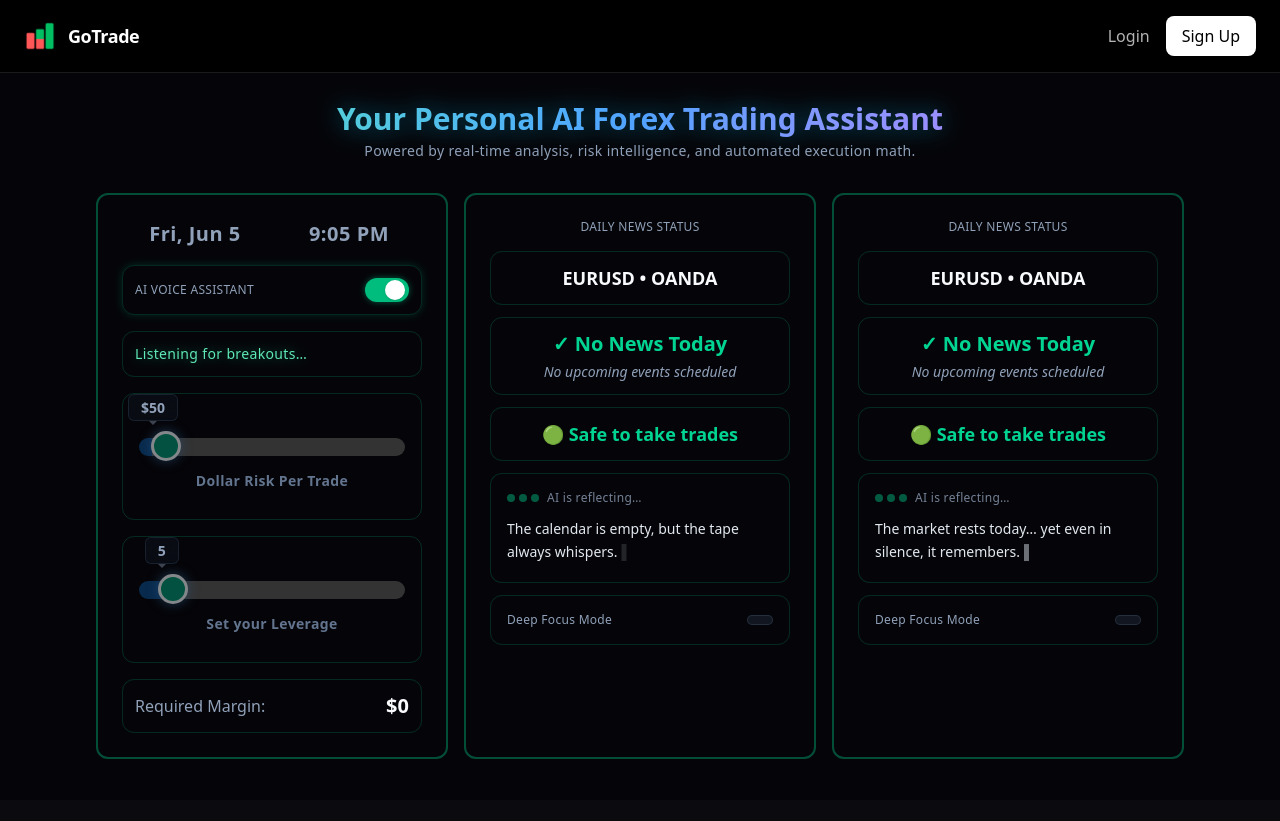
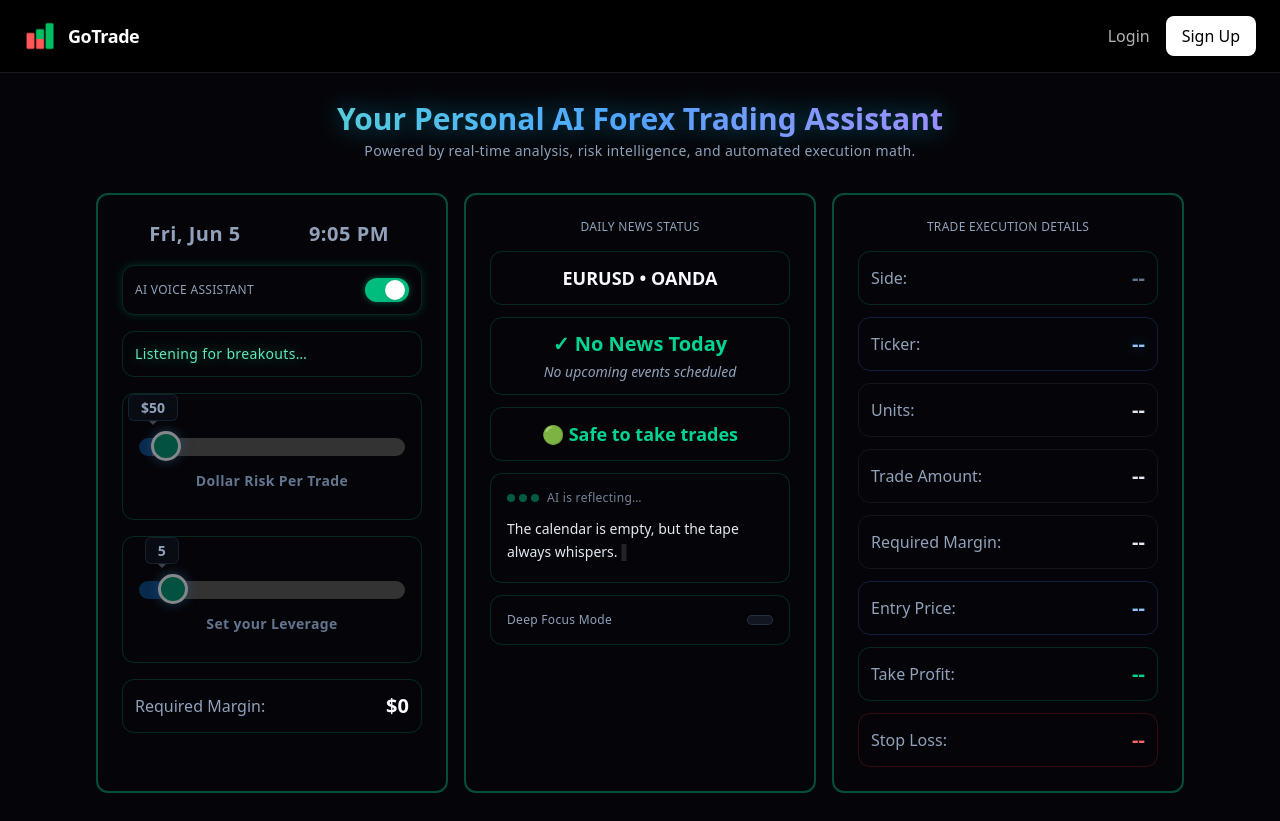
Before and after one commit to intradayray-maker/gotrade, a Next.js app: page /dashboard in a window 1280 px wide. Before the commit the page ends 800 px from the top, so only its background shows below. Built offline with nearby package versions, Linux system fonts and the light colour scheme; no server answers.

Commit message:
sdcsdfsadc

```diff
--- a/app/dashboard/tools/ForexTradeOutputCard.tsx
+++ b/app/dashboard/tools/ForexTradeOutputCard.tsx
@@ -1,263 +1,399 @@
-// app/dashboard/tools/ForexNewsCard.tsx
+// app/dashboard/tools/ForexTradeOutputCard.tsx
 
 "use client";
 
-import { useEffect, useState } from "react";
+import { useEffect, useRef, useState } from "react";
 import GTCard from "@/components/ui/GTCard";
-import GTSlider from "@/app/components/ui/GTSlider";
 
-import { getRandomMessage } from "./Ai_Text";
-import { setMusicEnabled, setMusicVolume } from "./Ai_AudioManager";
+import {
+  useTradeStore,
+  TradeStore,
+  Trade,
+} from "./useTradeStore";
 
-import { useTradeStore, TradeStore } from "./useTradeStore";
 import { useTradePolling } from "./useTradePolling";
 
 // ------------------------------------------------------------
-// TYPING EFFECT
+// AI PULSE STYLES
 // ------------------------------------------------------------
-function useTypingEffect(text: string, speed = 35, delay = 600) {
-  const [displayed, setDisplayed] = useState("");
-  const [done, setDone] = useState(false);
-
-  useEffect(() => {
-    setDisplayed("");
-    setDone(false);
-
-    let i = 0;
-
-    const start = setTimeout(() => {
-      const tick = () => {
-        setDisplayed(text.slice(0, i));
-        i++;
-        if (i <= text.length) {
-          setTimeout(tick, speed);
-        } else {
-          setDone(true);
-        }
-      };
-      tick();
-    }, delay);
-
-    return () => clearTimeout(start);
-  }, [text, speed, delay]);
-
-  return { displayed, done };
+const pulseStyles = `
+@keyframes pulse-blue {
+  0% { box-shadow: 0 0 0px rgba(0,150,255,0.25); }
+  50% { box-shadow: 0 0 18px rgba(0,150,255,0.55); }
+  100% { box-shadow: 0 0 0px rgba(0,150,255,0.25); }
 }
 
-export default function ForexNewsCard() {
+@keyframes pulse-red {
+  0% { box-shadow: 0 0 0px rgba(255,0,0,0.25); }
+  50% { box-shadow: 0 0 18px rgba(255,0,0,0.55); }
+  100% { box-shadow: 0 0 0px rgba(255,0,0,0.25); }
+}
+
+.ai-pulse-blue {
+  animation: pulse-blue 3.2s ease-in-out infinite;
+  border-color: rgba(0,150,255,0.45) !important;
+}
+
+.ai-pulse-red {
+  animation: pulse-red 3.2s ease-in-out infinite;
+  border-color: rgba(255,0,0,0.45) !important;
+}
+`;
+
+if (typeof document !== "undefined") {
+  const styleTag = document.createElement("style");
+  styleTag.innerHTML = pulseStyles;
+  document.head.appendChild(styleTag);
+}
+
+// ------------------------------------------------------------
+// TYPES
+// ------------------------------------------------------------
+type Derived = {
+  units: number;
+  position_value: number;
+  required_margin: number;
+};
+
+// ------------------------------------------------------------
+// COMPONENT
+// ------------------------------------------------------------
+export default function ForexTradeOutputCard() {
   // Start shared polling once
   useTradePolling();
 
   // Typed Zustand selector
-  const trade = useTradeStore((s: TradeStore) => s.trade);
+  const tradeFromStore = useTradeStore((s: TradeStore) => s.trade);
 
-  const [nextNewsTime, setNextNewsTime] = useState("None");
-  const [newsToday, setNewsToday] = useState(false);
-  const [windowActive, setWindowActive] = useState(false);
-  const [countdown, setCountdown] = useState(0);
+  const [trade, setTrade] = useState<Trade>({
+    ticker: "",
+    side: "",
+    entry: 0,
+    tp: 0,
+    stop: 0,
+    timestamp: "",
+  });
 
-  const [aiMessage] = useState(getRandomMessage());
-  const { displayed, done } = useTypingEffect(aiMessage, 28, 600);
+  const [derived, setDerived] = useState<Derived>({
+    units: 0,
+    position_value: 0,
+    required_margin: 0,
+  });
 
-  const [musicEnabledState, setMusicEnabledState] = useState(false);
-  const [musicVolumeState, setMusicVolumeState] = useState(0.25);
+  const [leverage, setLeverage] = useState<number>(1);
+  const [marginFromAi, setMarginFromAi] = useState<number>(0);
 
-  // Load music settings
+  const [animTrade, setAnimTrade] = useState(trade);
+  const [animDerived, setAnimDerived] = useState(derived);
+
+  const prevTrade = useRef(trade);
+  const prevDerived = useRef(derived);
+
+  const [flash, setFlash] = useState("");
+
+  const lastTimestampRef = useRef<string | null>(null);
+  const lastTradeRef = useRef<Trade | null>(null);
+
+  const isSameTrade = (a: Trade | null, b: Trade) =>
+    a &&
+    a.ticker === b.ticker &&
+    a.side === b.side &&
+    a.entry === b.entry &&
+    a.stop === b.stop &&
+    a.tp === b.tp;
+
+  const fmtInt = (n: number) => Math.round(n).toLocaleString("en-US");
+
+  const fmtPrice = (n: number, decimals = 5) =>
+    n.toLocaleString("en-US", {
+      minimumFractionDigits: decimals,
+      maximumFractionDigits: decimals,
+    });
+
+  // ------------------------------------------------------------
+  // COPY BUTTON
+  // ------------------------------------------------------------
+  const CopyBtn = ({ val }: { val: number }) => {
+    const [copied, setCopied] = useState(false);
+
+    const handleCopy = async () => {
+      await navigator.clipboard.writeText(String(val));
+      setCopied(true);
+      setTimeout(() => setCopied(false), 1200);
+    };
+
+    return (
+      <button
+        onClick={handleCopy}
+        className={`
+          relative ml-2 rounded-md px-2 py-1 text-xs font-medium transition-all
+          ${
+            copied
+              ? "text-emerald-300 drop-shadow-[0_0_6px_rgba(0,255,0,0.45)] scale-105"
+              : "text-slate-300 bg-slate-700/40 hover:bg-slate-600/40 hover:text-white"
+          }
+        `}
+      >
+        {copied ? "✓ Copied!" : "Copy"}
+
+        {copied && (
+          <span className="absolute inset-0 rounded-md bg-emerald-400/20 animate-ping"></span>
+        )}
+      </button>
+    );
+  };
+
+  // ------------------------------------------------------------
+  // LOAD LEVERAGE + MARGIN FROM AI CARD
+  // ------------------------------------------------------------
   useEffect(() => {
-    const savedVol = localStorage.getItem("ai_music_volume");
-    if (savedVol) {
-      const vol = Number(savedVol);
-      setMusicVolumeState(vol);
-      setMusicVolume(vol);
+    try {
+      const storedLev = localStorage.getItem("forex_leverage");
+      const storedMargin = localStorage.getItem("forex_required_margin");
+
+      if (storedLev) setLeverage(parseFloat(storedLev));
+      if (storedMargin) setMarginFromAi(parseFloat(storedMargin));
+    } catch {}
+  }, []);
+
+  // Sync margin every second
+  useEffect(() => {
+    const interval = setInterval(() => {
+      try {
+        const storedMargin = localStorage.getItem("forex_required_margin");
+        if (storedMargin) {
+          const m = parseFloat(storedMargin);
+          setMarginFromAi((prev) => (prev !== m ? m : prev));
+        }
+      } catch {}
+    }, 1000);
+
+    return () => clearInterval(interval);
+  }, []);
+
+  // ------------------------------------------------------------
+  // REACT TO SHARED TRADE
+  // ------------------------------------------------------------
+  useEffect(() => {
+    if (!tradeFromStore) return;
+
+    const t = tradeFromStore;
+
+    if (
+      typeof t.ticker === "string" &&
+      typeof t.side === "string" &&
+      typeof t.entry === "number" &&
+      typeof t.stop === "number" &&
+      typeof t.tp === "number"
+    ) {
+      if (isSameTrade(lastTradeRef.current, t)) return;
+
+      if (t.timestamp) lastTimestampRef.current = t.timestamp;
+
+      lastTradeRef.current = t;
+      setTrade(t);
+    }
+  }, [tradeFromStore]);
+
+  // ------------------------------------------------------------
+  // DERIVED CALCULATION
+  // ------------------------------------------------------------
+  const computeDerived = () => {
+    if (!trade.entry || marginFromAi <= 0 || leverage <= 0) {
+      return {
+        units: 0,
+        position_value: 0,
+        required_margin: marginFromAi,
+      };
     }
 
-    const savedEnabled = localStorage.getItem("ai_music_enabled");
-    if (savedEnabled === "true") {
-      setMusicEnabledState(true);
-      setMusicEnabled(true);
-    }
-  }, []);
+    const units = (marginFromAi * leverage) / trade.entry;
+    const positionValue = units * trade.entry;
 
-  const toggleMusic = () => {
-    const next = !musicEnabledState;
-    setMusicEnabledState(next);
-    setMusicEnabled(next);
+    return {
+      units,
+      position_value: positionValue,
+      required_margin: marginFromAi,
+    };
   };
 
-  const handleMusicVolume = (v: number) => {
-    const vol = v / 100;
-    setMusicVolumeState(vol);
-    setMusicVolume(vol);
+  useEffect(() => {
+    setDerived(computeDerived());
+  }, [trade, marginFromAi, leverage]);
+
+  useEffect(() => {
+    const interval = setInterval(() => {
+      setDerived(computeDerived());
+    }, 60000);
+
+    return () => clearInterval(interval);
+  }, [trade, marginFromAi, leverage]);
+
+  // ------------------------------------------------------------
+  // ANIMATION ON REAL TRADE CHANGE
+  // ------------------------------------------------------------
+  useEffect(() => {
+    const oldT = prevTrade.current;
+    const newT = trade;
+    const oldD = prevDerived.current;
+    const newD = derived;
+
+    if (newT.timestamp !== oldT.timestamp) {
+      setFlash(
+        newT.side === "long"
+          ? "flash-green"
+          : newT.side === "short"
+          ? "flash-red"
+          : ""
+      );
+
+      setTimeout(() => setFlash(""), 300);
+
+      const duration = 300;
+      const start = performance.now();
+
+      const animate = (time: number) => {
+        const progress = Math.min((time - start) / duration, 1);
+        const eased = progress * (2 - progress);
+
+        setAnimTrade({
+          ticker: newT.ticker,
+          side: newT.side,
+          entry: oldT.entry + (newT.entry - oldT.entry) * eased,
+          tp: oldT.tp + (newT.tp - oldT.tp) * eased,
+          stop: oldT.stop + (newT.stop - oldT.stop) * eased,
+          timestamp: newT.timestamp,
+        });
+
+        setAnimDerived({
+          units: oldD.units + (newD.units - oldD.units) * eased,
+          position_value:
+            oldD.position_value +
+            (newD.position_value - oldD.position_value) * eased,
+          required_margin:
+            oldD.required_margin +
+            (newD.required_margin - oldD.required_margin) * eased,
+        });
+
+        if (progress < 1) requestAnimationFrame(animate);
+      };
+
+      requestAnimationFrame(animate);
+
+      prevTrade.current = newT;
+      prevDerived.current = newD;
+    }
+  }, [trade, derived]);
+
+  // ------------------------------------------------------------
+  // SIDE COLOR
+  // ------------------------------------------------------------
+  const getSideColor = () => {
+    if (animTrade.side === "long")
+      return "text-emerald-400 drop-shadow-[0_0_6px_rgba(0,255,180,0.45)]";
+    if (animTrade.side === "short")
+      return "text-red-400 drop-shadow-[0_0_6px_rgba(255,0,0,0.45)]";
+    return "text-slate-500";
   };
 
-  // React to shared trade updates
-  useEffect(() => {
-    if (!trade) return;
-
-    setNextNewsTime(trade.next_news_time ?? "None");
-    setNewsToday(Boolean(trade.news_today));
-    setWindowActive(Boolean(trade.news_window_active));
-    setCountdown(Number(trade.news_countdown ?? 0));
-  }, [trade]);
-
-  const cleanTime = nextNewsTime.replace("Today, ", "");
-
-  const noEvents =
-    nextNewsTime === "None" ||
-    nextNewsTime === "" ||
-    nextNewsTime === null;
-
+  // ------------------------------------------------------------
+  // RENDER
+  // ------------------------------------------------------------
   return (
-    <GTCard className="flex h-full flex-col gap-4">
-
-      {/* Header */}
+    <GTCard
+      className={`
+        flex h-full flex-col gap-4 border-2 rounded-xl transition-all
+        ${animTrade.side === "long" ? "ai-pulse-blue" : ""}
+        ${animTrade.side === "short" ? "ai-pulse-red" : ""}
+      `}
+    >
       <p className="text-center text-xs uppercase tracking-wide text-slate-400">
-        Daily News Status
+        Trade Execution Details
       </p>
 
-      <div className="flex flex-1 flex-col space-y-3">
+      <div className="space-y-3">
 
-        {/* Ticker */}
-        <div className="rounded-xl border border-emerald-500/20 p-3 text-center">
-          <span className="text-lg font-semibold text-slate-50">
-            EURUSD • OANDA
+        {/* SIDE */}
+        <div
+          className={`
+            flex items-center justify-between rounded-xl border border-emerald-500/20 p-3 transition-all
+            ${flash === "flash-green" ? "bg-emerald-950/30" : ""}
+            ${flash === "flash-red" ? "bg-red-950/30" : ""}
+          `}
+        >
+          <span className="text-slate-400">Side:</span>
+          <span className={`text-xl font-semibold capitalize tabular-nums ${getSideColor()}`}>
+            {animTrade.side || "--"}
           </span>
         </div>
 
-        {/* NEWS CELL */}
-        <div className="rounded-xl border border-emerald-500/20 p-3 text-center space-y-1">
-
-          {newsToday && countdown > 0 && (
-            <>
-              <span className="block text-xl font-semibold text-red-400">
-                ⚠️ NEWS TODAY
-              </span>
-              <span className="block text-lg font-semibold text-slate-50">
-                {cleanTime} est
-              </span>
-            </>
-          )}
-
-          {newsToday && countdown === 0 && (
-            <>
-              <span className="block text-xl font-semibold text-red-400">
-                ⚠️ NEWS WAS TODAY
-              </span>
-              <span className="block text-lg font-semibold text-slate-50">
-                Occurred at {cleanTime} est
-              </span>
-              <span className="block text-sm text-red-300 italic">
-                {noEvents
-                  ? "No upcoming events scheduled"
-                  : `next event: ${nextNewsTime} est`}
-              </span>
-            </>
-          )}
-
-          {!newsToday && (
-            <>
-              <span className="block text-xl font-semibold text-emerald-400">
-                ✓ No News Today
-              </span>
-              <span className="block text-sm text-slate-400 italic">
-                {noEvents
-                  ? "No upcoming events scheduled"
-                  : `next event: ${nextNewsTime} est`}
-              </span>
-            </>
-          )}
-
+        {/* TICKER */}
+        <div className="flex items-center justify-between rounded-xl border border-blue-500/20 p-3">
+          <span className="text-slate-400">Ticker:</span>
+          <span className="text-xl font-semibold tabular-nums text-blue-300 drop-shadow-[0_0_6px_rgba(0,150,255,0.45)]">
+            {animTrade.ticker || "--"}
+          </span>
         </div>
 
-        {/* SAFE / UNSAFE */}
-        <div className="rounded-xl border border-emerald-500/20 p-3 text-center">
-          {windowActive ? (
-            <span className="block text-lg font-semibold text-red-400">
-              ⚠️ Avoid trading — news window active
-            </span>
-          ) : (
-            <span className="block text-lg font-semibold text-emerald-400">
-              🟢 Safe to take trades
-            </span>
-          )}
+        {/* UNITS */}
+        <div className="flex items-center justify-between rounded-xl border border-slate-600/20 p-3">
+          <span className="text-slate-400">Units:</span>
+          <span className="text-xl font-semibold tabular-nums text-slate-200 flex items-center">
+            {animDerived.units ? fmtInt(animDerived.units) : "--"}
+            {animDerived.units > 0 && <CopyBtn val={Math.round(animDerived.units)} />}
+          </span>
         </div>
 
-        {/* AI OUTPUT */}
-        <div className="rounded-xl border border-emerald-500/20 p-4 space-y-3 bg-[#050509]">
-          <div className="flex items-center space-x-2 opacity-80">
-            <div className="flex space-x-1">
-              <span className="h-2 w-2 rounded-full bg-emerald-400 animate-pulse"></span>
-              <span className="h-2 w-2 rounded-full bg-emerald-400 animate-pulse delay-150"></span>
-              <span className="h-2 w-2 rounded-full bg-emerald-400 animate-pulse delay-300"></span>
-            </div>
-            <span className="text-xs text-slate-400 tracking-wide">
-              AI is reflecting…
-            </span>
-          </div>
-
-          <p className="text-sm leading-relaxed text-slate-200 min-h-[48px] fade-in">
-            {displayed}
-            {!done && <span className="ml-1 animate-pulse">▌</span>}
-            {done && <span className="ml-1 animate-blink">▌</span>}
-          </p>
+        {/* POSITION VALUE */}
+        <div className="flex items-center justify-between rounded-xl border border-slate-600/20 p-3">
+          <span className="text-slate-400">Trade Amount:</span>
+          <span className="text-xl font-semibold tabular-nums text-slate-200 flex items-center">
+            {animDerived.position_value ? `$${fmtInt(animDerived.position_value)}` : "--"}
+            {animDerived.position_value > 0 && (
+              <CopyBtn val={Math.round(animDerived.position_value)} />
+            )}
+          </span>
         </div>
 
-        {/* MUSIC CONTROL */}
-        <div className="rounded-xl border border-emerald-500/20 p-4 space-y-4">
+        {/* REQUIRED MARGIN */}
+        <div className="flex items-center justify-between rounded-xl border border-slate-600/20 p-3">
+          <span className="text-slate-400">Required Margin:</span>
+          <span className="text-xl font-semibold tabular-nums text-slate-200 flex items-center">
+            {animDerived.required_margin ? `$${fmtInt(animDerived.required_margin)}` : "--"}
+            {animDerived.required_margin > 0 && (
+              <CopyBtn val={Math.round(animDerived.required_margin)} />
+            )}
+          </span>
+        </div>
 
-          <div className="flex items-center justify-between">
-            <span className="text-xs text-slate-400 tracking-wide">
-              Deep Focus Mode
-            </span>
+        {/* ENTRY */}
+        <div className="flex items-center justify-between rounded-xl border border-blue-500/20 p-3">
+          <span className="text-slate-400">Entry Price:</span>
+          <span className="text-xl font-semibold tabular-nums text-blue-300 flex items-center">
+            {animTrade.entry ? fmtPrice(animTrade.entry) : "--"}
+            {animTrade.entry > 0 && <CopyBtn val={animTrade.entry} />}
+          </span>
+        </div>
 
-            <button
-              onClick={toggleMusic}
-              className={`
-                px-3 py-1 rounded-lg text-xs font-semibold transition-all
-                ${
-                  musicEnabledState
-                    ? "bg-emerald-500/20 text-emerald-300 border border-emerald-400/30"
-                    : "bg-slate-700/30 text-slate-400 border border-slate-600/40"
-                }
-              `}
-            >
-              {musicEnabledState}
-            </button>
-          </div>
+        {/* TP */}
+        <div className="flex items-center justify-between rounded-xl border border-emerald-500/20 p-3">
+          <span className="text-slate-400">Take Profit:</span>
+          <span className="text-xl font-semibold tabular-nums text-emerald-400 flex items-center">
+            {animTrade.tp ? fmtPrice(animTrade.tp) : "--"}
+            {animTrade.tp > 0 && <CopyBtn val={animTrade.tp} />}
+          </span>
+        </div>
 
-          {musicEnabledState && (
-            <GTSlider
-              title="Atmosphere Level"
-              value={musicVolumeState * 100}
-              min={0}
-              max={100}
-              step={1}
-              onChange={handleMusicVolume}
-            />
-          )}
-
+        {/* STOP */}
+        <div className="flex items-center justify-between rounded-xl border border-red-500/20 p-3">
+          <span className="text-slate-400">Stop Loss:</span>
+          <span className="text-xl font-semibold tabular-nums text-red-400 flex items-center">
+            {animTrade.stop ? fmtPrice(animTrade.stop) : "--"}
+            {animTrade.stop > 0 && <CopyBtn val={animTrade.stop} />}
+          </span>
         </div>
 
       </div>
-
-      <style jsx>{`
-        @keyframes blink {
-          0% { opacity: 1; }
-          50% { opacity: 0; }
-          100% { opacity: 1; }
-        }
-        .animate-blink {
-          animation: blink 1.2s infinite;
-        }
-        .fade-in {
-          animation: fadeIn 0.6s ease forwards;
-        }
-        @keyframes fadeIn {
-          from { opacity: 0; transform: translateY(4px); }
-          to { opacity: 1; transform: translateY(0); }
-        }
-      `}</style>
-
     </GTCard>
   );
 }
```
